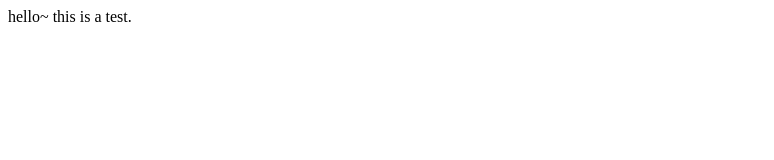
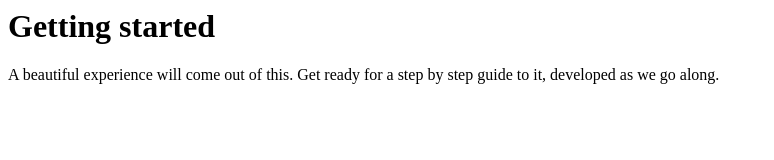
Before and after one commit to msengulj/git_test, a plain HTML site: page index.html in a window 1280 px wide. Shown: the whole page, without its empty margins (0-774 px from the left). Drawn offline with Linux system fonts and the light colour scheme.

Commit message:
added file

```diff
--- a/index.html
+++ b/index.html
@@ -1,8 +1,14 @@
-<head>
-    <body>
-        <text>
-            hello~ this is a test.
-        </text>
+<html>
+    <head>
+      <title> Git title </title>
+</head>
+<body>
+    <h1> Getting started </h1>
 
+      <!--
+            This is made by me in class! No one but me and whoever looks at the source code will be able to see this. How exciting. Secret invisible text. Developers everywhere love this, I bet, to tuck in little secret message.
+        -->
+
+    <p> A beautiful experience will come out of this. Get ready for a step by step guide to it, developed as we go along. </p>
     </body>
-</head>
+</html>
```
